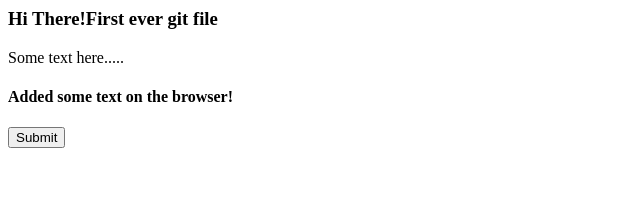
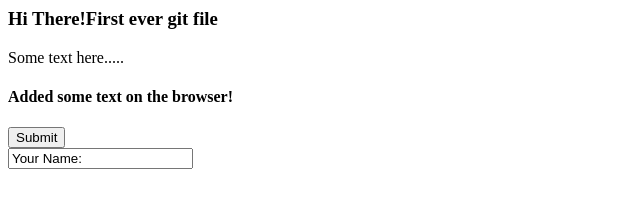
Before and after one commit to mahmudul43/firstDemo, a plain HTML site: page index.html in a window 1280 px wide. Shown: the whole page, without its empty margins (0-640 px from the left). Drawn offline with Linux system fonts and the light colour scheme.

Commit message:
Thirdsection added

```diff
--- a/index.html
+++ b/index.html
@@ -16,5 +16,9 @@
         </section>
 
         <input type="submit" value="Submit">
+
+        <section class="thirdsection">
+            <input type="text" name="text" value="Your Name:"/>
+        </section>
     </body>
 </html>
```
